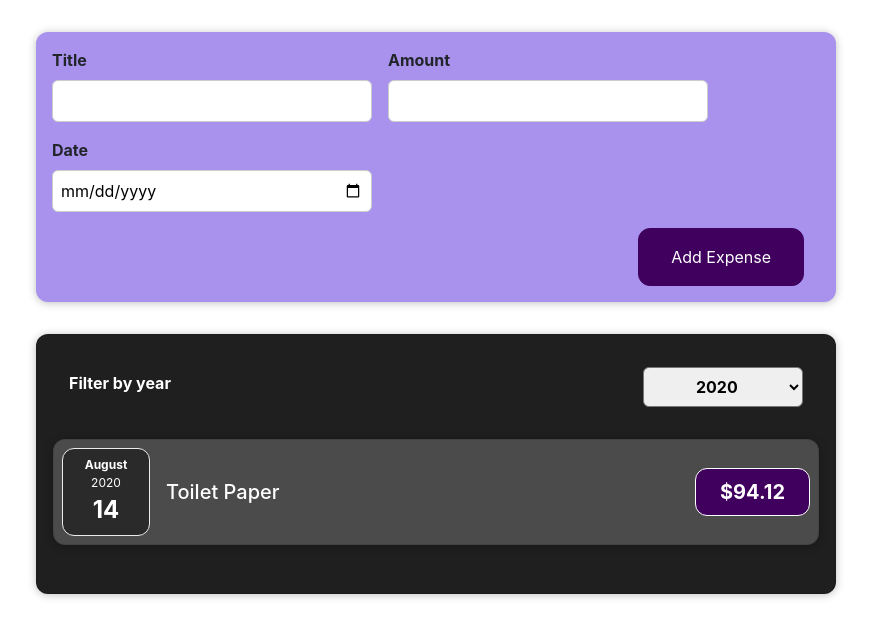
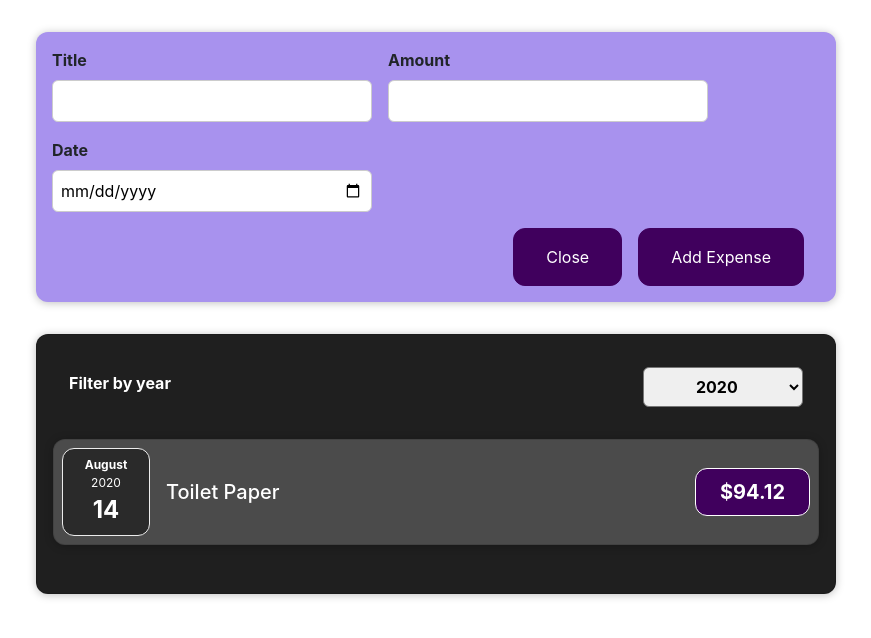
Before and after one commit to MichalStabrawa/schwarz-react, a React (Create React App) app: page / in a window 1280 px wide. Both pictures are taken after a click on the button "Add Expense". Shown: the top 638 px of the page, without its empty margins (204-1075 px from the left). Built offline with nearby package versions, Linux system fonts and the light colour scheme.

Commit message:
add close button

```diff
--- a/src/components/NewExpense/ExpenseForm.js
+++ b/src/components/NewExpense/ExpenseForm.js
@@ -6,6 +6,7 @@ const ExpenseForm = (props) => {
     const [enteredTitle, setEnteredTitle] = useState("");
     const [enteredAmount, setEnteredAmount] = useState("");
     const [enteredDate, setEnteredDate] = useState("");
+    const [showForm, setShowForm] = useState(false);
     // const [userInput, setUserInput] = useState({
     //   enteredTitle: '',
     //   enteredAmount: '',
@@ -52,10 +53,16 @@ const ExpenseForm = (props) => {
         setEnteredTitle("");
         setEnteredAmount("");
         setEnteredDate("");
+        setShowForm(!showForm);
+    };
+
+    const closeForm = () => {
+        setShowForm(false);
     };
 
     return (
         <form onSubmit={submitHandler}>
+            {showForm ? (
                 <div className="new-expense__controls">
                     <div className="new-expense__control">
                         <label>Title</label>
@@ -86,7 +93,14 @@ const ExpenseForm = (props) => {
                         />
                     </div>
                 </div>
+            ) : null}
             <div className="new-expense__actions">
+                {showForm === true ? (
+                    <button type="submit" onClick={closeForm}>
+                        Close
+                    </button>
+                ) : null}
+
                 <button type="submit">Add Expense</button>
             </div>
         </form>
```
Lines whose indentation alone changed are shown as unchanged.
